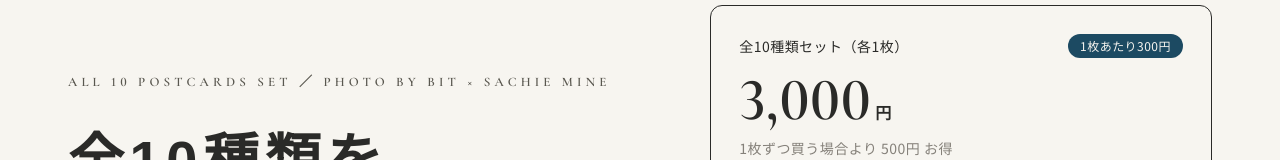
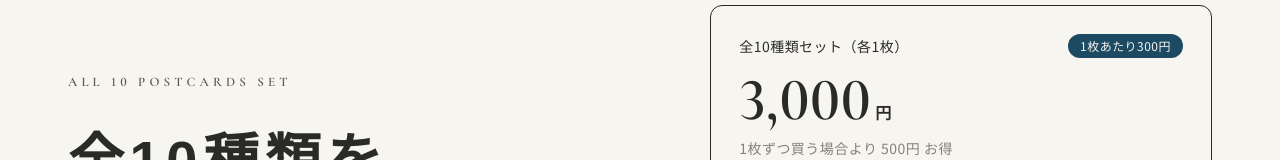
Before and after one commit to Daiki-aoto/10bit-studio, a Next.js app: page /postcards/set in a window 1280 px wide. Shown: the part 148-308 px from the top of the page. Built offline with nearby package versions, Linux system fonts and the light colour scheme; no server answers; a web font is replaced by a local one.

Commit message:
ポストカードページ上部の PHOTO by Bit × sachie mine を削除
Co-Authored-By: Claude Opus 5.5 <noreply@anthropic.com>

```diff
--- a/src/app/postcards/page.tsx
+++ b/src/app/postcards/page.tsx
@@ -1,7 +1,7 @@
 import type { Metadata } from 'next';
 import Image from 'next/image';
 import Link from 'next/link';
-import { postcards, credit, productSummary } from '@/data/postcards';
+import { postcards, productSummary } from '@/data/postcards';
 import { postcardPrice, shipping } from '@/data/pricing';
 import { Reveal, RiseText } from '@/components/ui/Reveal';
 import { ButtonLink, Container, Note } from '@/components/ui/primitives';
@@ -18,7 +18,7 @@ export default function PostcardsPage() {
   return (
     <>
       <Container className="pb-16 pt-14 lg:pt-20">
-        <Reveal><p className="eyebrow">Postcards ／ {credit}</p></Reveal>
+        <Reveal><p className="eyebrow">Postcards</p></Reveal>
         <div className="mt-6 grid gap-10 lg:grid-cols-[1.2fr_1fr] lg:items-end">
           <RiseText as="h1" lines={['島の風景を、', '一枚のはがきに。']} className="mincho text-[clamp(30px,4.6vw,56px)] leading-[1.5]" />
           <Reveal delay={300} className="space-y-4 text-ink-2">
--- a/src/app/postcards/set/page.tsx
+++ b/src/app/postcards/set/page.tsx
@@ -1,6 +1,6 @@
 import type { Metadata } from 'next';
 import Link from 'next/link';
-import { postcards, credit, SET_ID } from '@/data/postcards';
+import { postcards, SET_ID } from '@/data/postcards';
 import { postcardPrice, shipping } from '@/data/pricing';
 import { Reveal, RiseText } from '@/components/ui/Reveal';
 import { Container, Note } from '@/components/ui/primitives';
@@ -17,7 +17,7 @@ export default function SetPage() {
     <>
       <Container className="grid gap-10 pb-16 pt-14 lg:grid-cols-[1.2fr_1fr] lg:items-end lg:pt-20">
         <div>
-          <Reveal><p className="eyebrow">All 10 Postcards Set ／ {credit}</p></Reveal>
+          <Reveal><p className="eyebrow">All 10 Postcards Set</p></Reveal>
           <RiseText as="h1" lines={['全10種類を、', 'ひとそろいで。']} className="mincho mt-6 text-[clamp(30px,4.6vw,56px)] leading-[1.5]" />
         </div>
         <Reveal delay={300} className="rounded-xl border border-charcoal bg-paper p-7">
```
